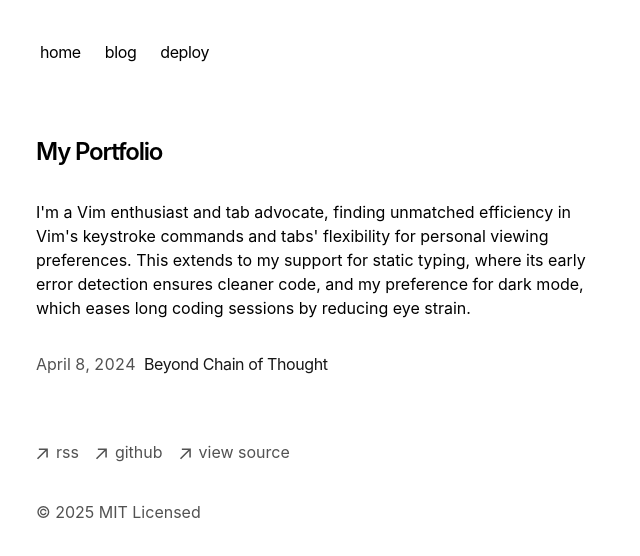
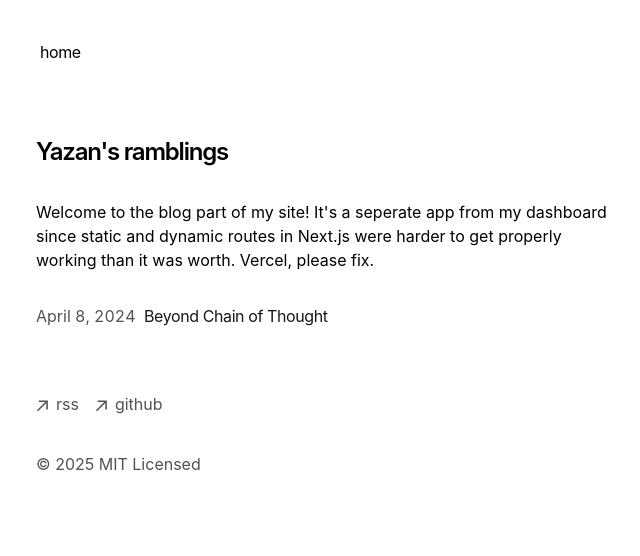
Before and after one commit to YazanKittaneh/blog.yazan.io, a Next.js app: page / in a window 1280 px wide. Shown: the top 556 px of the page, without its empty margins (316-956 px from the left). Built offline with nearby package versions, Linux system fonts and the light colour scheme.

Commit message:
branding changes

```diff
--- a/app/components/footer.tsx
+++ b/app/components/footer.tsx
@@ -35,21 +35,10 @@ export default function Footer() {
             className="flex items-center transition-all hover:text-neutral-800 dark:hover:text-neutral-100"
             rel="noopener noreferrer"
             target="_blank"
-            href="https://github.com/vercel/next.js"
+            href="https://github.com/yazankittaneh"
           >
             <ArrowIcon />
             <p className="ml-2 h-7">github</p>
-          </a>
-        </li>
-        <li>
-          <a
-            className="flex items-center transition-all hover:text-neutral-800 dark:hover:text-neutral-100"
-            rel="noopener noreferrer"
-            target="_blank"
-            href="https://vercel.com/templates/next.js/portfolio-starter-kit"
-          >
-            <ArrowIcon />
-            <p className="ml-2 h-7">view source</p>
           </a>
         </li>
       </ul>
--- a/app/components/nav.tsx
+++ b/app/components/nav.tsx
@@ -3,12 +3,6 @@ import Link from 'next/link'
 const navItems = {
   '/': {
     name: 'home',
-  },
-  '/blog': {
-    name: 'blog',
-  },
-  'https://vercel.com/templates/next.js/portfolio-starter-kit': {
-    name: 'deploy',
   },
 }
 
--- a/app/page.tsx
+++ b/app/page.tsx
@@ -4,14 +4,10 @@ export default function Page() {
   return (
     <section>
       <h1 className="mb-8 text-2xl font-semibold tracking-tighter">
-        My Portfolio
+        Yazan's ramblings
       </h1>
       <p className="mb-4">
-        {`I'm a Vim enthusiast and tab advocate, finding unmatched efficiency in
-        Vim's keystroke commands and tabs' flexibility for personal viewing
-        preferences. This extends to my support for static typing, where its
-        early error detection ensures cleaner code, and my preference for dark
-        mode, which eases long coding sessions by reducing eye strain.`}
+        {`Welcome to the blog part of my site! It's a seperate app from my dashboard since static and dynamic routes in Next.js were harder to get properly working than it was worth. Vercel, please fix.  `}
       </p>
       <div className="my-8">
         <BlogPosts />
```
